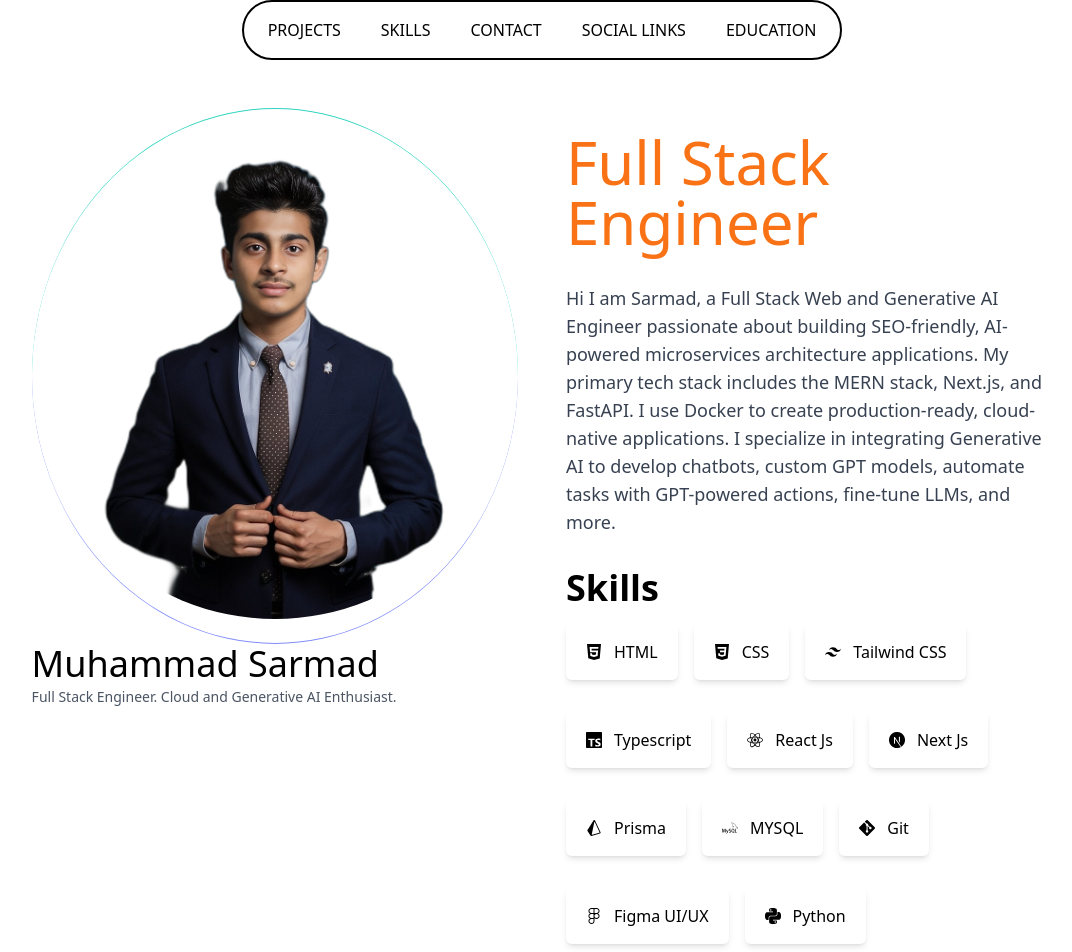
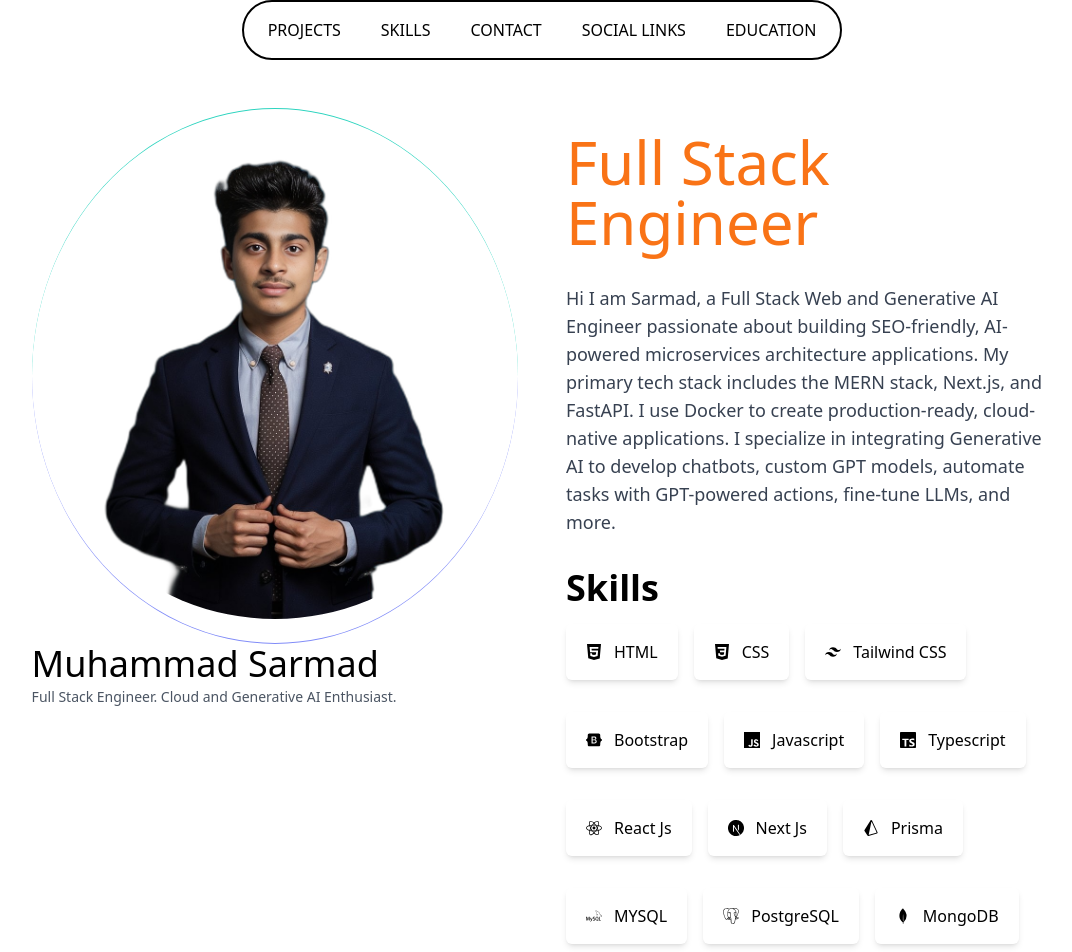
Before and after one commit to Sarmad426/Portfolio-Template, a Next.js app: page / in a window 1280 px wide. Shown: the top 952 px of the page, without its empty margins (98-1170 px from the left). Built offline with nearby package versions, Linux system fonts and the light colour scheme.

Commit message:
Add additional skills to profile-data: Bootstrap, Javascript, PostgreSQL, and MongoDB

```diff
--- a/src/data/profile-data.tsx
+++ b/src/data/profile-data.tsx
@@ -13,6 +13,10 @@ import {
   SiGithub,
   SiLinkedin,
   SiX,
+  SiBootstrap,
+  SiJavascript,
+  SiPostgresql,
+  SiMongodb,
 } from "react-icons/si";
 import { FaGraduationCap } from "react-icons/fa";
 import { BiMailSend } from "react-icons/bi";
@@ -71,6 +75,14 @@ export const skills: skillObj[] = [
     name: "Tailwind CSS",
   },
   {
+    logo: <SiBootstrap />,
+    name: "Bootstrap",
+  },
+  {
+    logo: <SiJavascript />,
+    name: "Javascript",
+  },
+  {
     logo: <SiTypescript />,
     name: "Typescript",
   },
@@ -89,6 +101,14 @@ export const skills: skillObj[] = [
   {
     logo: <SiMysql />,
     name: "MYSQL",
+  },
+  {
+    logo: <SiPostgresql />,
+    name: "PostgreSQL",
+  },
+  {
+    logo: <SiMongodb />,
+    name: "MongoDB",
   },
   {
     logo: <SiGit />,
```
